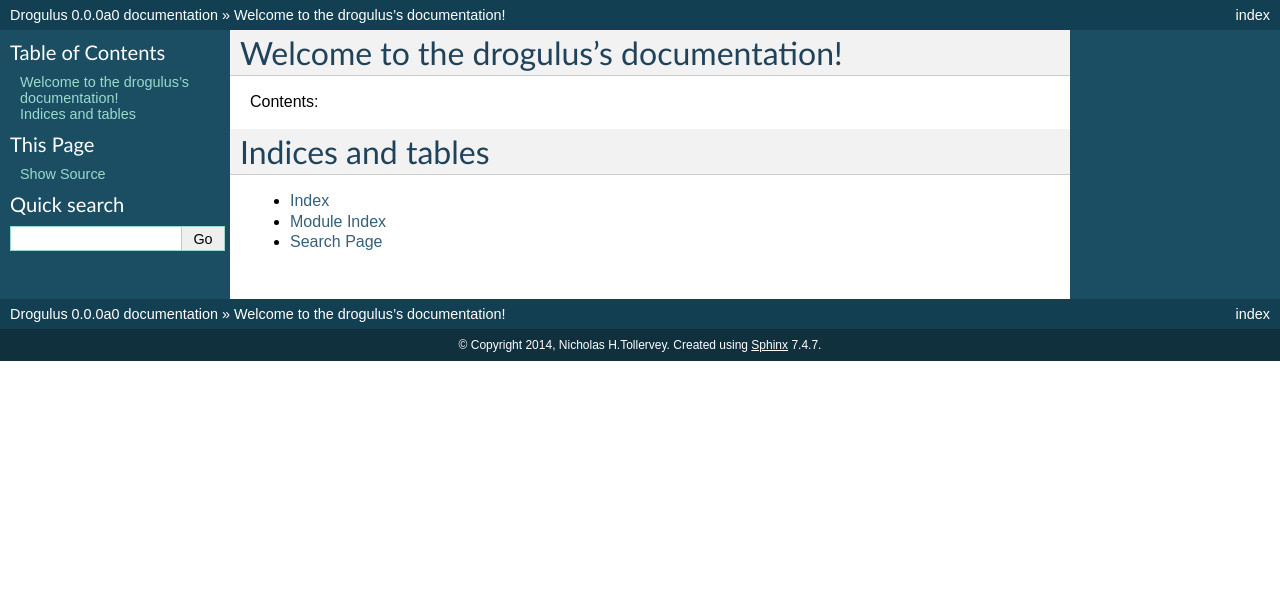
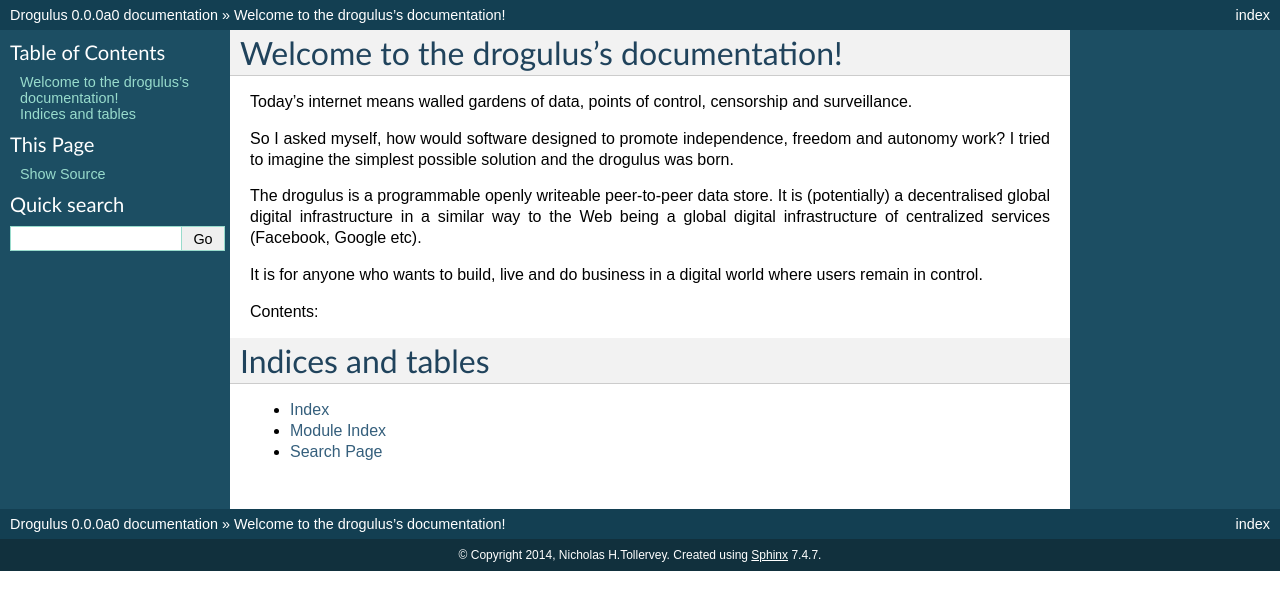
Before and after one commit to ntoll/drogulus, a Sphinx documentation site: the page built from docs/index.rst, in a window 1280 px wide. Shown: the top 610 px of the page. Built offline with Sphinx 7.4.7, drawn with Linux system fonts in a browser that asks for light colours.

Commit message:
A start on the docs

```diff
--- a/docs/index.rst
+++ b/docs/index.rst
@@ -5,6 +5,14 @@
 
 Welcome to the drogulus's documentation!
 ========================================
+
+Today's internet means walled gardens of data, points of control, censorship and surveillance.
+
+So I asked myself, how would software designed to promote independence, freedom and autonomy work? I tried to imagine the simplest possible solution and the drogulus was born.
+
+The drogulus is a programmable openly writeable peer-to-peer data store. It is (potentially) a decentralised global digital infrastructure in a similar way to the Web being a global digital infrastructure of centralized services (Facebook, Google etc).
+
+It is for anyone who wants to build, live and do business in a digital world where users remain in control.
 
 Contents:
 
```
